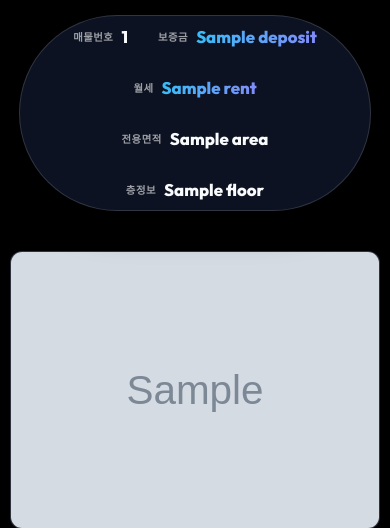
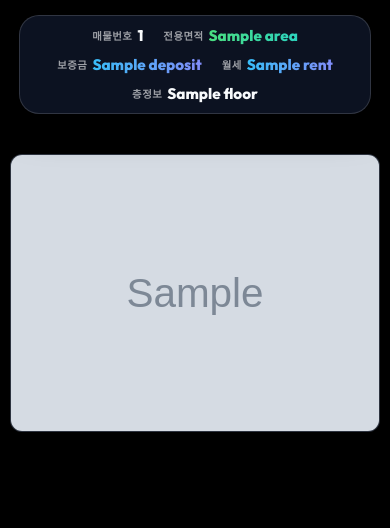
Before and after one commit to mhale45/maemul-image, a Flask app: template templates/index.html in a window 390 px wide. Shown: the top 528 px of the page. Run offline with Flask 3, Linux system fonts and the light colour scheme; the template is opened without the code that fills it: most values are stand-ins (such as "Sample title", 1, 10 or a date in 2020); grey boxes marked "Sample" are stand-in pictures.

Commit message:
수동 업데이트

```diff
--- a/templates/index.html
+++ b/templates/index.html
@@ -186,6 +186,13 @@
             -webkit-text-fill-color: transparent;
         }
 
+        .info-value.area-accent {
+            background: linear-gradient(to right, #4ade80, #2dd4bf);
+            -webkit-background-clip: text;
+            background-clip: text;
+            -webkit-text-fill-color: transparent;
+        }
+
         /* Image List Styles */
         .image-list {
             display: flex;
@@ -251,6 +258,20 @@
             .image-item {
                 border-radius: 12px;
             }
+
+            .info-panel {
+                padding: 10px 20px;
+                gap: 10px 20px;
+                border-radius: 20px;
+            }
+
+            .info-item {
+                gap: 5px;
+            }
+
+            .info-value {
+                font-size: 0.95rem;
+            }
         }
     </style>
 </head>
@@ -264,7 +285,7 @@
         </header>
         <div class="search-container">
             <form action="/" method="GET" class="search-form">
-                <input type="text" name="id" class="search-input" placeholder="매물 번호를 입력하세요 (예: 528888)"
+                <input type="text" name="id" class="search-input" placeholder="매물 번호를 입력하세요 (예: 27852)"
                     value="{{ item_id }}">
                 <button type="submit" class="search-btn">검색</button>
             </form>
@@ -279,16 +300,16 @@
                 <span class="info-value">{{ item_data.id }}</span>
             </div>
             <div class="info-item">
+                <span class="info-label">전용면적</span>
+                <span class="info-value area-accent">{{ item_data.area if item_data.area else '-' }}</span>
+            </div>
+            <div class="info-item">
                 <span class="info-label">보증금</span>
                 <span class="info-value accent">{{ item_data.deposit if item_data.deposit else '-' }}</span>
             </div>
             <div class="info-item">
                 <span class="info-label">월세</span>
                 <span class="info-value accent">{{ item_data.rent if item_data.rent else '-' }}</span>
-            </div>
-            <div class="info-item">
-                <span class="info-label">전용면적</span>
-                <span class="info-value">{{ item_data.area if item_data.area else '-' }}</span>
             </div>
             <div class="info-item">
                 <span class="info-label">층정보</span>
```
